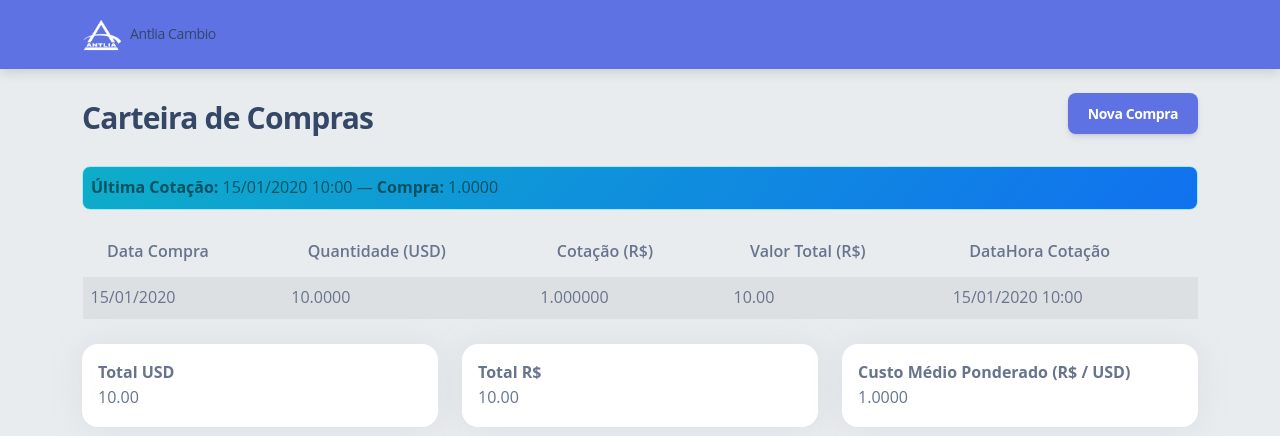
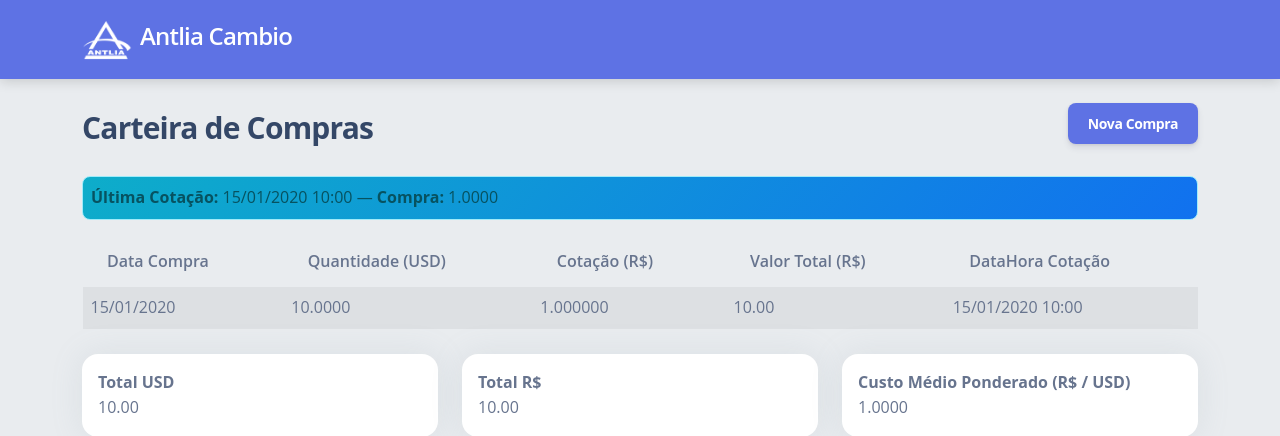
Before and after one commit to CecilioBSantos/antlia-cambio, a Flask app: page / in a window 1280 px wide. Shown: the top 436 px of the page. Run offline with Flask 3, Linux system fonts and the light colour scheme; tables that the repository leaves empty hold one stand-in row (values such as "Sample post"); some libraries are stand-ins or nearby versions.

Commit message:
Ajustes layout base.html

```diff
--- a/templates/base.html
+++ b/templates/base.html
@@ -17,8 +17,8 @@
     <nav class="navbar navbar-expand-lg navbar-dark bg-primary mb-4">
         <div class="container d-flex align-items-center">
             <a class="navbar-brand d-flex align-items-center" href="{{ url_for('index') }}">
-                <img src="{{ url_for('static', filename='img/Logo-Antlia.webp') }}" alt="Logo" height="40" class="me-2">
-                Antlia Cambio
+                <img src="{{ url_for('static', filename='img/Logo-Antlia.webp') }}" alt="Logo" height="50" class="me-2">
+                <h4 class="text-white">Antlia Cambio</h4>
             </a>
         </div>
     </nav>
@@ -28,7 +28,7 @@
         {% if messages %}
         {% for category, msg in messages %}
         <div class="alert alert-{{ category }} alert-dismissible fade show" role="alert">
-            {{ msg }}
+            <span class="text-white text-lg"> {{ msg }} </span>
             <button type="button" class="btn-close" data-bs-dismiss="alert"></button>
         </div>
         {% endfor %}
```
